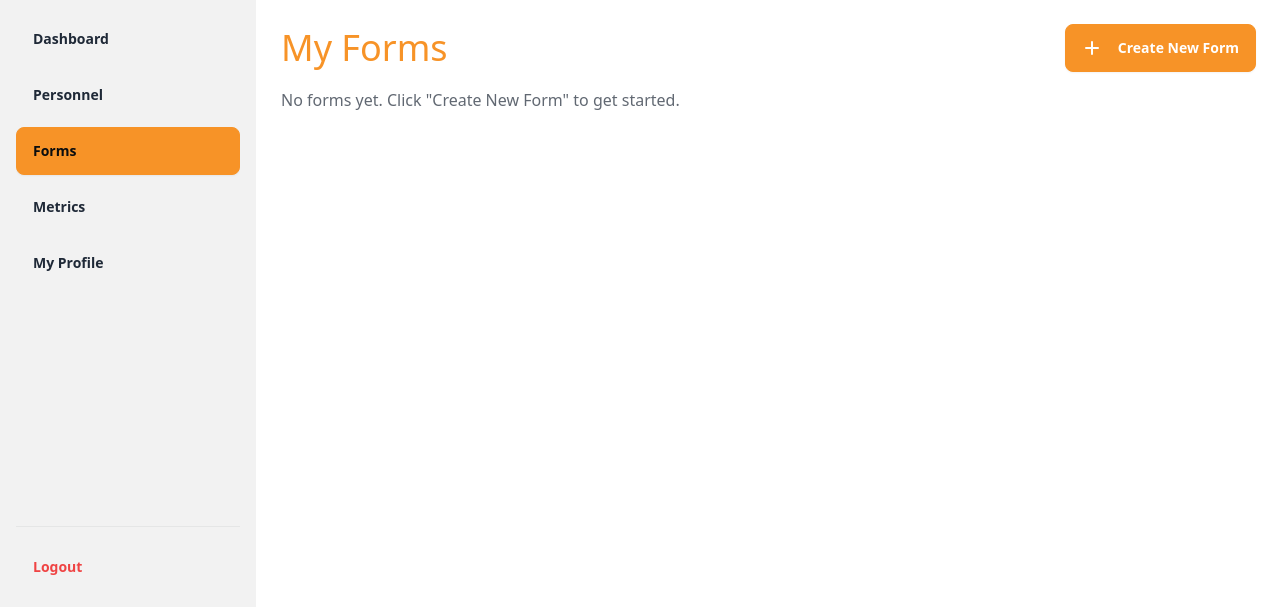
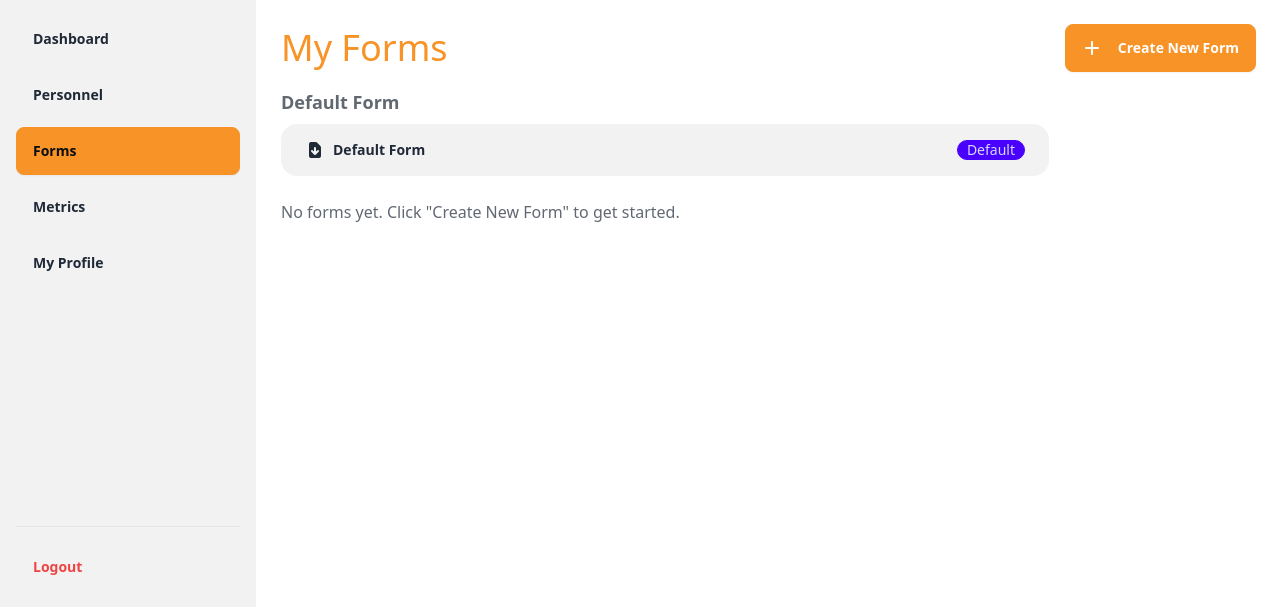
Before and after one commit to lkemp7/MineMarshall, a Django app: page /dashboard/forms/mine/ in a window 1280 px wide. Shown: the part 193-800 px from the top of the page. Run offline with Django 5.2, Linux system fonts and the light colour scheme; a user stored in the database is signed in; data that the repository does not hold is empty; some libraries are stand-ins or nearby versions.

Commit message:
Added deleted & edit form functionality

```diff
--- a/dashboard/templates/my_forms.html
+++ b/dashboard/templates/my_forms.html
@@ -12,6 +12,23 @@
     </button>
   {% endif %}
 </div>
+
+<!-- Default Form at the top -->
+<div class="mb-6">
+  <h2 class="text-lg font-semibold mb-2 opacity-70">Default Form</h2>
+  <ul class="menu bg-base-200 w-full max-w-3xl rounded-box">
+    <li>
+      <a href="#" onclick="document.getElementById('demoAuthModal').showModal()">
+        <svg xmlns="http://www.w3.org/2000/svg" class="h-5 w-5" viewBox="0 0 20 20" fill="currentColor">
+          <path fill-rule="evenodd" d="M6 2a2 2 0 00-2 2v12a2 2 0 002 2h8a2 2 0 002-2V7.414A2 2 0 0015.414 6L12 2.586A2 2 0 0010.586 2H6zm5 6a1 1 0 10-2 0v3.586l-1.293-1.293a1 1 0 10-1.414 1.414l3 3a1 1 0 001.414 0l3-3a1 1 0 00-1.414-1.414L11 11.586V8z" clip-rule="evenodd" />
+        </svg>
+        <span class="font-semibold">Default Form</span>
+        <span class="badge badge-primary">Default</span>
+      </a>
+    </li>
+  </ul>
+</div>
+{% include "forms/default_form.html" %}
 
 {% if forms %}
 <ul class="menu bg-base-200 w-full max-w-3xl rounded-box">
@@ -66,7 +83,7 @@
 
     <div class="flex-1 overflow-y-auto pr-2">
       <form method="post" action="{% url 'create_form' %}"
-            hx-target="#form-questions"
+            hx-post="{% url 'create_form' %}"
             hx-swap="none"
             id="formBuilderForm">
         {% csrf_token %}
@@ -139,5 +156,100 @@
       optionsDiv.style.display = 'none';
     }
   }
+
+  // Load form data for editing
+  function loadEditForm(formId) {
+    // Close view modal
+    document.getElementById('viewFormModal').close();
+
+    // Fetch form data and populate create modal
+    fetch(`/dashboard/forms/${formId}/edit-data/`)
+      .then(response => response.json())
+      .then(data => {
+        // Update modal title
+        document.querySelector('#createFormModal h3').textContent = 'Edit Form';
+
+        // Update form action
+        const form = document.getElementById('formBuilderForm');
+        form.action = `/dashboard/forms/${formId}/update/`;
+
+        // Populate title and description
+        form.querySelector('[name="title"]').value = data.title;
+        form.querySelector('[name="description"]').value = data.description || '';
+
+        // Clear existing questions
+        document.getElementById('form-questions').innerHTML = '';
+
+        // Add existing questions
+        let questionsLoaded = 0;
+        data.questions.forEach((question, index) => {
+          // Trigger HTMX to add a question field
+          fetch('/dashboard/forms/add-question/')
+            .then(response => response.text())
+            .then(html => {
+              const container = document.getElementById('form-questions');
+              const tempDiv = document.createElement('div');
+              tempDiv.innerHTML = html.trim();
+              const questionCard = tempDiv.firstElementChild;
+              container.appendChild(questionCard);
+
+              // Get the UUID from the question card
+              const textInput = questionCard.querySelector('input[type="text"]');
+              const nameMatch = textInput.name.match(/questions\[([^\]]+)\]\[text\]/);
+              if (nameMatch) {
+                const uuid = nameMatch[1];
+
+                // Populate the question data
+                questionCard.querySelector(`[name="questions[${uuid}][text]"]`).value = question.text;
+                const typeSelect = questionCard.querySelector(`[name="questions[${uuid}][type]"]`);
+                typeSelect.value = question.type;
+                questionCard.querySelector(`[name="questions[${uuid}][required]"]`).checked = question.required;
+
+                if (question.options) {
+                  questionCard.querySelector(`[name="questions[${uuid}][options]"]`).value = question.options;
+                }
+
+                // Trigger toggle to show/hide options
+                toggleOptions(typeSelect, uuid);
+              }
+
+              questionsLoaded++;
+              // Open modal after all questions are loaded
+              if (questionsLoaded === data.questions.length) {
+                setTimeout(() => {
+                  document.getElementById('createFormModal').showModal();
+                }, 100);
+              }
+            });
+        });
+
+        // If no questions, just open the modal
+        if (data.questions.length === 0) {
+          setTimeout(() => {
+            document.getElementById('createFormModal').showModal();
+          }, 100);
+        }
+
+        // Update submit button text
+        document.querySelector('#createFormModal button[type="submit"]').textContent = 'Save Changes';
+      })
+      .catch(error => {
+        console.error('Error loading form data:', error);
+        alert('Error loading form data. Please try again.');
+      });
+  }
+
+  // Reset create modal to create mode
+  function resetCreateModal() {
+    document.querySelector('#createFormModal h3').textContent = 'Create New Form';
+    const form = document.getElementById('formBuilderForm');
+    form.action = '{% url "create_form" %}';
+    form.reset();
+    document.getElementById('form-questions').innerHTML = '';
+    document.querySelector('#createFormModal button[type="submit"]').textContent = 'Create Form';
+  }
+
+  // Reset on modal close
+  document.getElementById('createFormModal').addEventListener('close', resetCreateModal);
 </script>
 {% endblock %}
--- a/dashboard/urls.py
+++ b/dashboard/urls.py
@@ -17,4 +17,7 @@ urlpatterns = [
     path('personnel/<int:pk>/credential/', views.save_credential, name='save_credential'),
     path('forms/create/', views.create_form, name='create_form'),
     path('forms/add-question/', views.add_question_field, name='add_question_field'),
+    path('forms/<int:pk>/delete/', views.delete_form, name='delete_form'),
+    path('forms/<int:pk>/edit-data/', views.edit_form_data, name='edit_form_data'),
+    path('forms/<int:pk>/update/', views.update_form, name='update_form'),
 ]
--- a/dashboard/views.py
+++ b/dashboard/views.py
@@ -2,7 +2,7 @@ from django.contrib.auth.decorators import login_required
 from accounts.models import CustomUser
 from django.contrib import messages
 from .models import Form, Question
-from django.http import HttpResponse, HttpResponseForbidden
+from django.http import HttpResponse, JsonResponse, HttpResponseForbidden
 from django.shortcuts import render, redirect, get_object_or_404
 from django.views.decorators.http import require_POST
 from .services import create_or_update_user_from_post
@@ -383,9 +383,103 @@ def create_form(request):
                 )
                 order += 1
 
-        # Close modal and refresh page via HTMX
+        # Return HTMX redirect response
         response = HttpResponse()
-        response['HX-Redirect'] = f'/dashboard/forms/{form.pk}/'
+        response['HX-Redirect'] = f'/dashboard/forms/mine/'
         return response
 
     return HttpResponse(status=405)
+
+@login_required
+def delete_form(request, pk):
+    if request.user.role not in ['admin', 'manager']:
+        messages.error(request, 'You do not have permission to delete forms.')
+        return redirect('my_forms')
+
+    form_obj = get_object_or_404(Form, pk=pk, created_by=request.user)
+
+    if request.method == 'POST':
+        form_title = form_obj.title
+        form_obj.delete()
+        messages.success(request, f'Form "{form_title}" has been deleted.')
+        return redirect('my_forms')
+
+    return redirect('my_forms')
+
+@login_required
+def edit_form_data(request, pk):
+    """Return form data as JSON for editing"""
+    if request.user.role not in ['admin', 'manager']:
+        return JsonResponse({'error': 'Permission denied'}, status=403)
+
+    form_obj = get_object_or_404(Form, pk=pk, created_by=request.user)
+    questions = form_obj.questions.all().order_by('order')
+
+    data = {
+        'id': form_obj.pk,
+        'title': form_obj.title,
+        'description': form_obj.description,
+        'questions': [
+            {
+                'text': q.question_text,
+                'type': q.question_type,
+                'options': q.options_text,
+                'required': q.is_required,
+            }
+            for q in questions
+        ]
+    }
+
+    return JsonResponse(data)
+
+@login_required
+def update_form(request, pk):
+    if request.user.role not in ['admin', 'manager']:
+        return HttpResponse(status=403)
+
+    form_obj = get_object_or_404(Form, pk=pk, created_by=request.user)
+
+    if request.method == 'POST':
+        # Update basic info
+        form_obj.title = request.POST.get('title', 'Untitled Form')
+        form_obj.description = request.POST.get('description', '')
+        form_obj.save()
+
+        # Delete existing questions
+        form_obj.questions.all().delete()
+
+        # Process questions (same as create)
+        questions_data = {}
+        for key, value in request.POST.items():
+            if key.startswith('questions['):
+                parts = key.split('[')
+                if len(parts) >= 3:
+                    uuid = parts[1].rstrip(']')
+                    field = parts[2].rstrip(']')
+
+                    if uuid not in questions_data:
+                        questions_data[uuid] = {}
+                    questions_data[uuid][field] = value
+
+        # Create Question objects
+        order = 1
+        for uuid, data in questions_data.items():
+            if 'text' in data and data['text']:
+                Question.objects.create(
+                    form=form_obj,
+                    question_text=data.get('text', ''),
+                    question_type=data.get('type', 'text'),
+                    options_text=data.get('options', ''),
+                    is_required=data.get('required') == 'on',
+                    order=order
+                )
+                order += 1
+
+        messages.success(request, f'Form "{form_obj.title}" updated successfully!')
+
+        # Reset modal state via JavaScript
+        response = HttpResponse()
+        response['HX-Redirect'] = '/dashboard/forms/mine/'
+        return response
+
+    return HttpResponse(status=405)
```
Also changed, not shown: dashboard/templates/view_form.html (+15 -2 lines).
